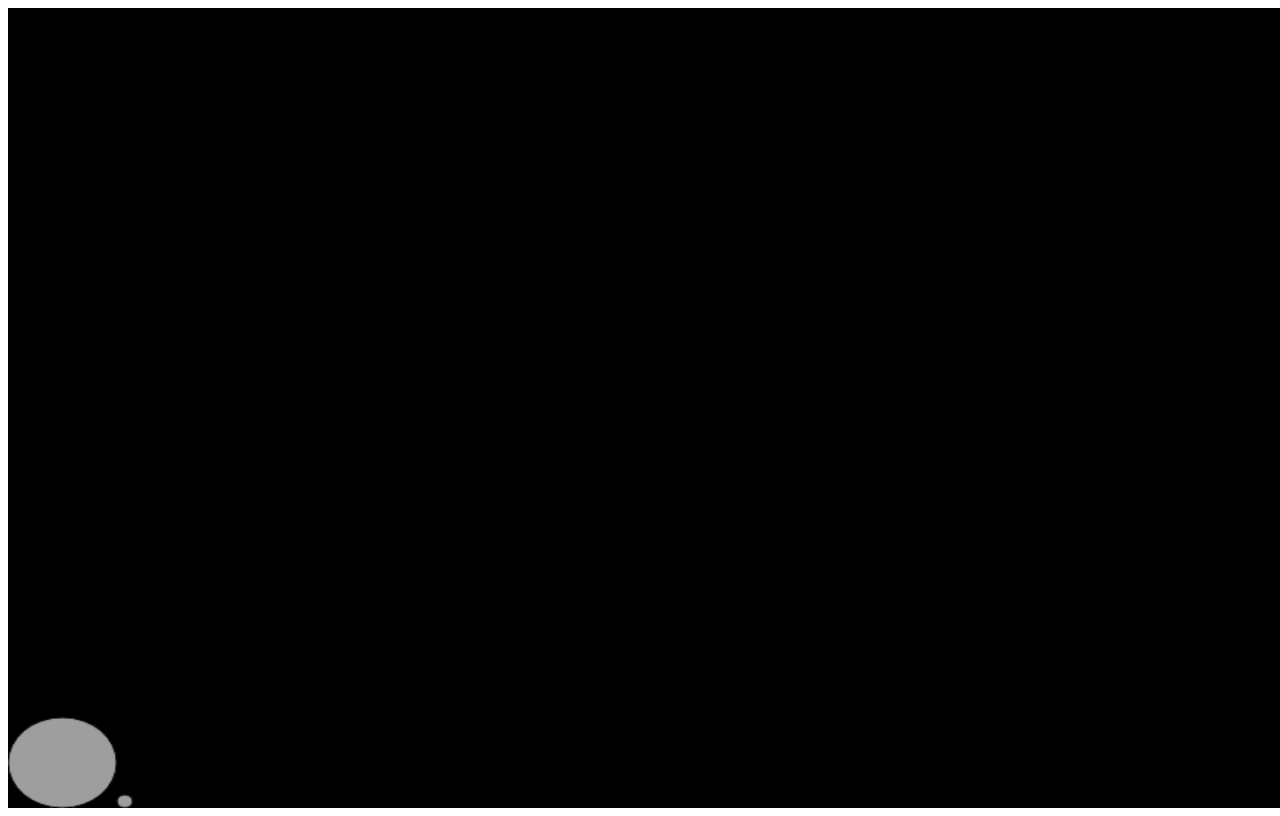
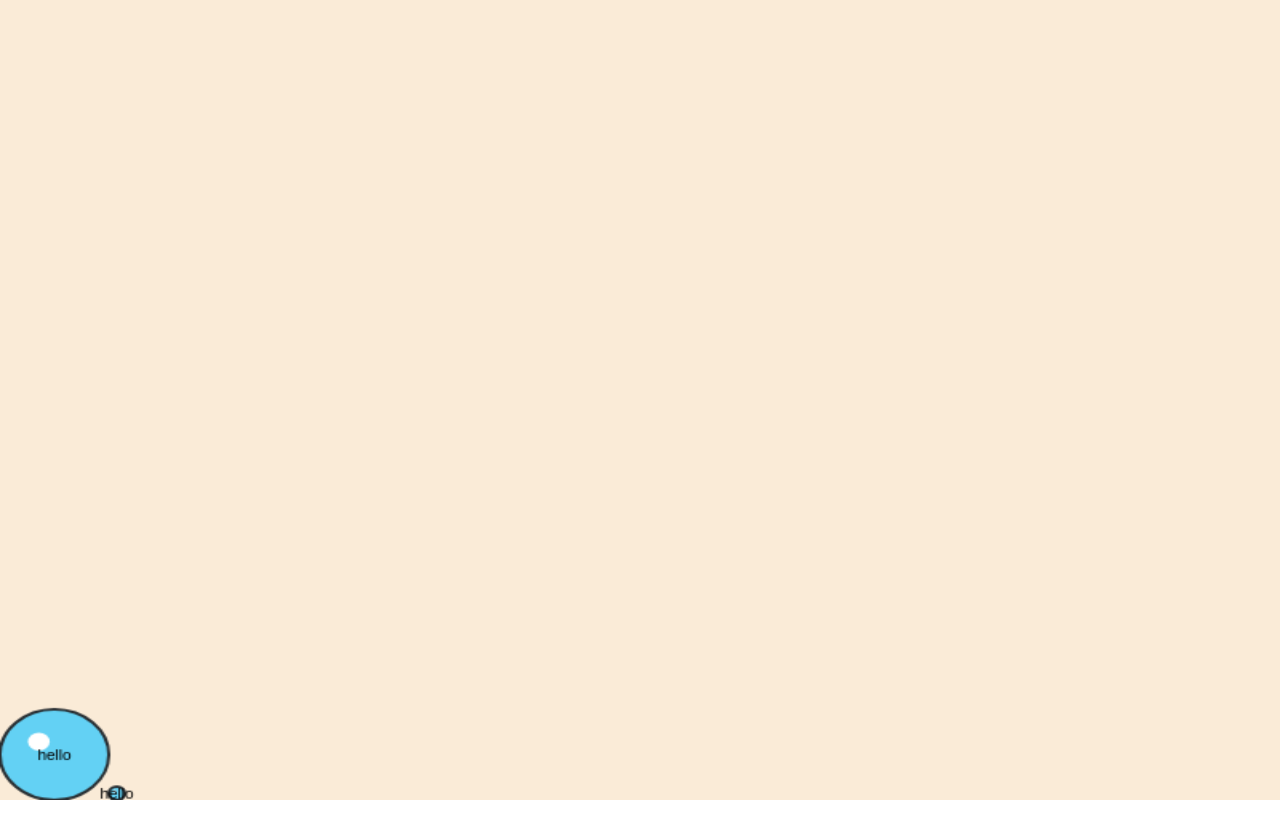
Before and after one commit to CYPIAPT-LNDSE/participation-app, a website built with webpack: page app/index.tmpl.html in a window 1280 px wide. Built offline with nearby package versions, Linux system fonts and the light colour scheme.

Commit message:
add circle styling and text

```diff
--- a/app/circles.js
+++ b/app/circles.js
@@ -26,11 +26,25 @@ function addCircle (circle) {
 
 function drawCircle () {
   circles.forEach((circle) => {
-    ctx.fillStyle = circle.colour;
     ctx.beginPath();
     ctx.arc(circle.position[0], circle.position[1], circle.radius, 0, 2 * Math.PI);
+    ctx.fillStyle = circle.colour;
     ctx.fill();
+    ctx.lineWidth = 2;
+    ctx.strokeStyle = '#292f33';
     ctx.stroke();
+    ctx.beginPath();
+    ctx.arc(circle.position[0] - circle.radius / 3.5, circle.position[1] - circle.radius / 3.5, circle.radius / 5, 0, 2 * Math.PI);
+    ctx.fillStyle = 'white';
+    ctx.fill();
+
+    ctx.fillStyle = 'black';
+    var text = 'hello';
+    var font = `bold ${circle.radius}px`;
+    ctx.font = font;
+    var width = ctx.measureText(text).width;
+    var height = ctx.measureText('w').width;
+    ctx.fillText(text, circle.position[0] - (width / 2), circle.position[1] + (height / 2));
   });
 }
 
@@ -39,9 +53,9 @@ function randomRadius () {
 }
 
 let radius = randomRadius();
-addCircle(newCircle(findLowestPositionForCircleCenter(radius, circles, xBorderRight, 0, yBorderBottom), '#9e9e9e', radius));
+addCircle(newCircle(findLowestPositionForCircleCenter(radius, circles, xBorderRight, 0, yBorderBottom), '#63d1f4', radius));
 radius = randomRadius();
-addCircle(newCircle(findLowestPositionForCircleCenter(radius, circles, xBorderRight, 0, yBorderBottom), '#9e9e9e', radius));
+addCircle(newCircle(findLowestPositionForCircleCenter(radius, circles, xBorderRight, 0, yBorderBottom), '#63d1f4', radius));
 
 const requestAnimationFrame = window.requestAnimationFrame || window.mozRequestAnimationFrame || window.webkitRequestAnimationFrame || window.msRequestAnimationFrame;
 
--- a/app/index.tmpl.html
+++ b/app/index.tmpl.html
@@ -5,7 +5,7 @@
     <meta name="viewport" content="width=device-width, initial-scale=1">
     <title>Participation App</title>
   </head>
-  <body style="height: 100vh; width: 100vw;">
-    <canvas id="circles" style="height: 100%; width: 100%; background-color: #000000"></canvas>
+  <body style="height: 100vh; width: 100vw; margin: 0">
+    <canvas id="circles" style="height: 100%; width: 100%; background-color: #faebd7"></canvas>
   </body>
 </html>
```
